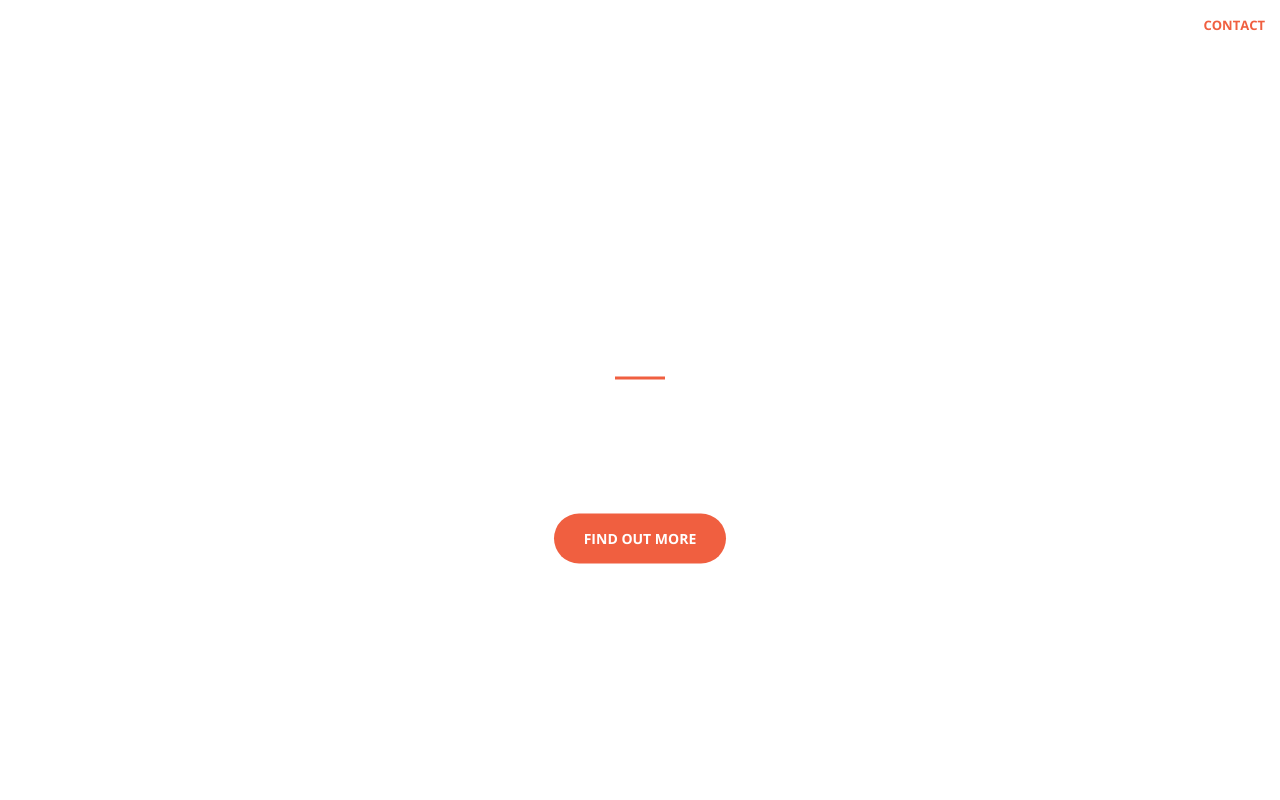
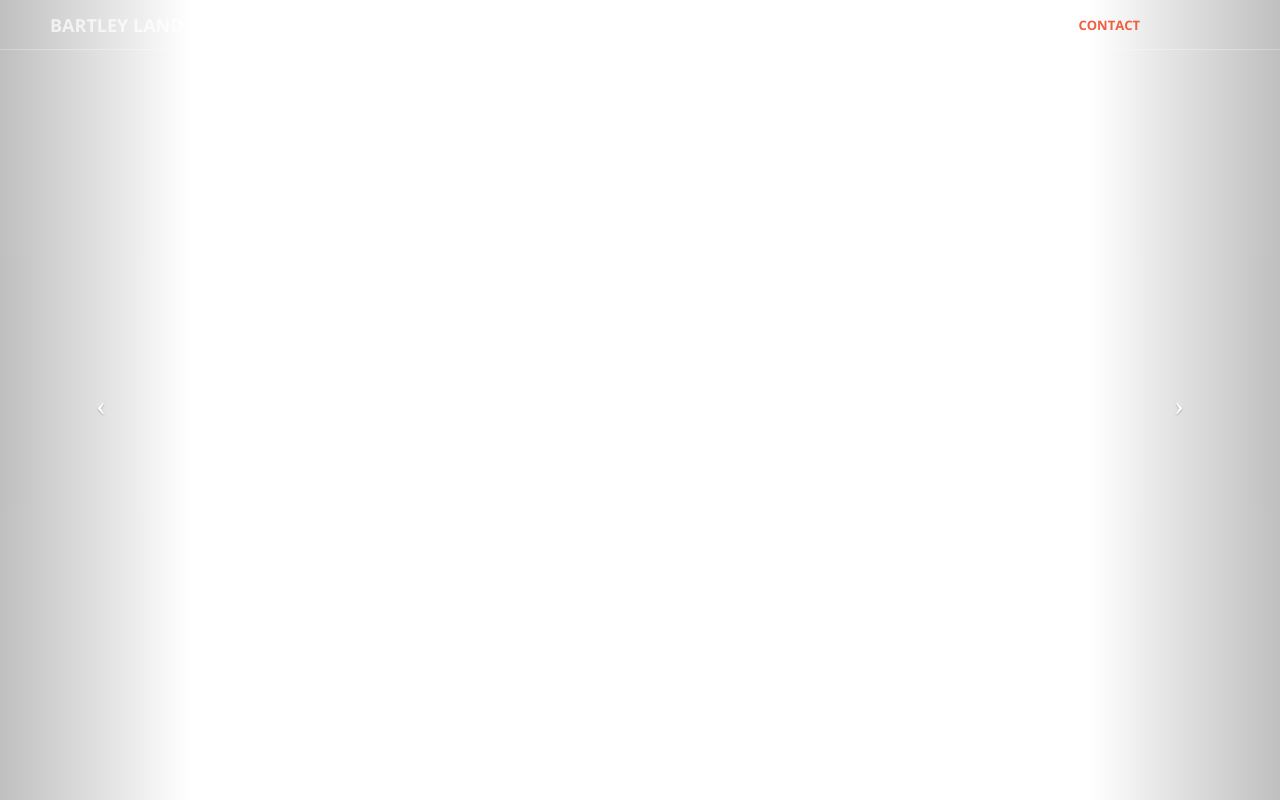
Before and after one commit to ntbartley23/dadSite, a website: page index.html in a window 1280 px wide. Shown: the top 800 px of the page. Drawn offline with nearby package versions, Linux system fonts and the light colour scheme.

Commit message:
added carosel

```diff
--- a/index.html
+++ b/index.html
@@ -36,18 +36,19 @@
 
 <body id="page-top">
 
-    <nav id="mainNav" class="navbar navbar-default navbar-fixed-top">
-        <div class="container-fluid">
+    <header>
+       <nav id="mainNav" class="navbar navbar-default navbar-fixed-top">
+        <div class=" header-content container-fluid">
             <!-- Brand and toggle get grouped for better mobile display -->
             <div class="navbar-header">
                 <button type="button" class="navbar-toggle collapsed" data-toggle="collapse" data-target="#bs-example-navbar-collapse-1">
-                    <span class="sr-only">Toggle navigation</span> Menu <i class="fa fa-bars"></i>
+                    <span class="sr-only">Bartley Landscaping</span> Menu <i class="fa fa-bars"></i>
                 </button>
-                <a class="navbar-brand page-scroll" href="#page-top">Start Bootstrap</a>
+                <a class="navbar-brand page-scroll" href="#page-top">Bartley Landscaping</a>
             </div>
 
             <!-- Collect the nav links, forms, and other content for toggling -->
-            <div class="collapse navbar-collapse" id="bs-example-navbar-collapse-1">
+            <div class=" header-content-inner collapse navbar-collapse" id="bs-example-navbar-collapse-1">
                 <ul class="nav navbar-nav navbar-right">
                     <li>
                         <a class="page-scroll" href="#about">About</a>
@@ -67,16 +68,12 @@
         </div>
         <!-- /.container-fluid -->
     </nav>
-
-    <header>
-        <div class="header-content">
-            <div class="header-content-inner">
-                <h1 id="homeHeading">Your Favorite Source of Free Bootstrap Themes</h1>
-                <hr>
-                <p>Start Bootstrap can help you build better websites using the Bootstrap CSS framework! Just download your template and start going, no strings attached!</p>
-                <a href="#about" class="btn btn-primary btn-xl page-scroll">Find Out More</a>
-            </div>
-        </div>
+     <a class="left carousel-control" href="#myCarousel" data-slide="prev">
+            <span class="icon-prev"></span>
+        </a>
+        <a class="right carousel-control" href="#myCarousel" data-slide="next">
+            <span class="icon-next"></span>
+        </a>
     </header>
 
     <section class="bg-primary" id="about">
```
Also changed, not shown: 1 other file.
